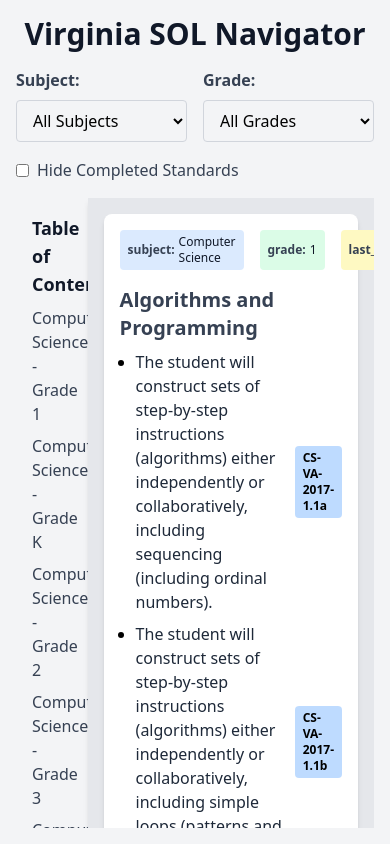
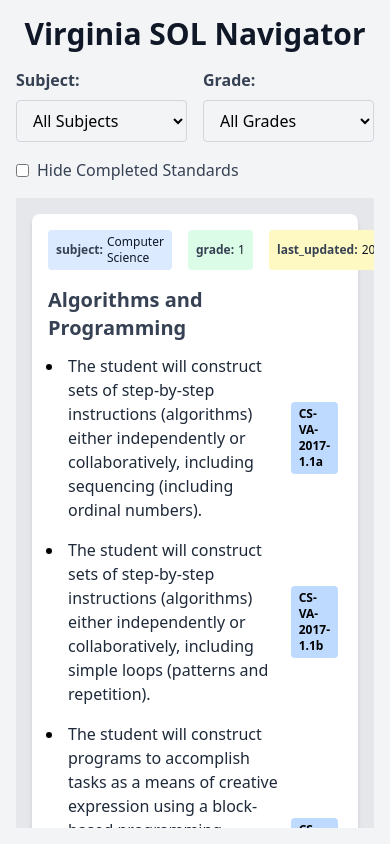
Before and after one commit to clates/v-sol-explorer, a React (Vite) app: page / in a window 390 px wide. Built offline with nearby package versions, Linux system fonts and the light colour scheme.

Commit message:
Mobile remove TOC and clean transition and click targets.

```diff
--- a/src/GeminiStandard.tsx
+++ b/src/GeminiStandard.tsx
@@ -80,16 +80,13 @@
                 return (
                   <li
                     key={standard.id}
-                    className={`standard my-2 ${
+                    className={`standard my-2 group p-1 ${
                       mastery === "completed"
-                        ? "text-green-500"
+                        ? " text-green-500 hover:bg-green-100"
                         : mastery === "needs_improvement"
-                        ? "text-yellow-500"
-                        : ""
-                    } group`}
-                  >
-                    <button
-                      className="flex items-center w-full text-left"
+                        ? " text-yellow-500 hover:bg-yellow-100"
+                        : "hover:bg-blue-100"
+                    } hover:shadow-lg rounded transition duration-200 ease-in-out`}
                     onClick={() =>
                       handleStandardClick(
                         subjectStandard.subject,
@@ -98,6 +95,7 @@
                       )
                     }
                   >
+                    <button className={`flex items-center w-full text-left  `}>
                       <h4 className="text-gray-800">{standard.description}</h4>
                       <span
                         className={`ml-2 px-2 py-1 rounded text-xs font-semibold text-black-500  ${
--- a/src/TwoPaneSubjectStandardDisplay.tsx
+++ b/src/TwoPaneSubjectStandardDisplay.tsx
@@ -34,7 +34,7 @@
 
   return (
     <div className="two-pane-display flex overflow-y-scroll bg-gray-100">
-      <div className="toc w-1/5 p-4  overflow-y-auto shadow-md">
+      <div className="toc hidden lg:block min-w-1/5 p-4 overflow-y-auto shadow-md">
         <h3 className="text-lg font-semibold mb-2 text-gray-900">
           Table of Contents
         </h3>
@@ -56,7 +56,7 @@
 
       <div
         id={STANDARDS_DISPLAY_ID}
-        className="standards w-4/5 p-4 overflow-y-auto shadow-md bg-gray-200"
+        className="standards p-4 overflow-y-auto shadow-md bg-gray-200"
       >
         {subjectStandards.map((standard) => (
           <SubjectStandardDisplay
```
Lines whose indentation alone changed are shown as unchanged.
